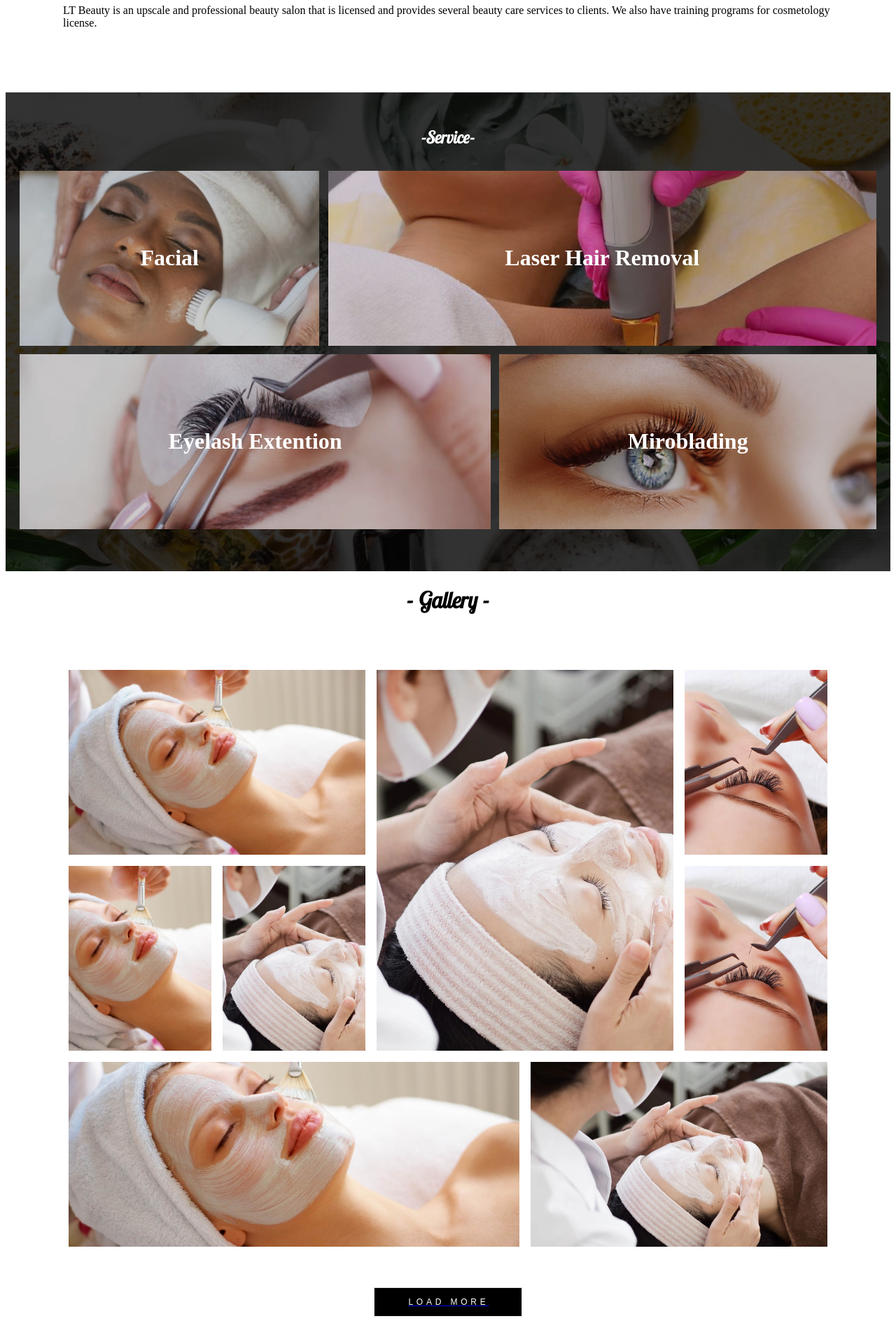
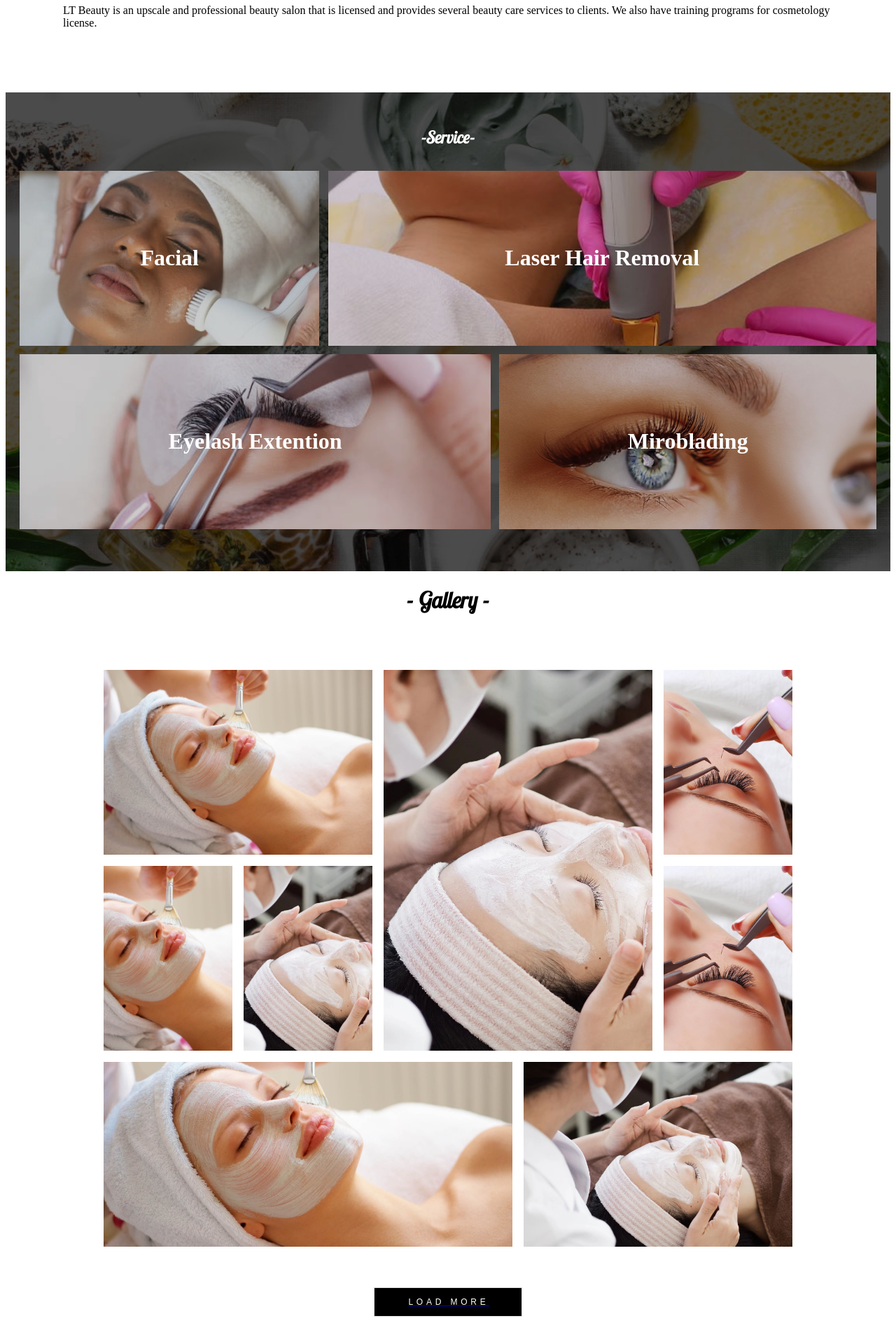
Before and after one commit to qwe82950223/lt-beauty, a Next.js app: page /Home in a window 1280 px wide. Shown: the part 1272-3192 px from the top of the page at 70% size. Built offline with nearby package versions, Linux system fonts and the light colour scheme.

Commit message:
Update Home.scss

```diff
--- a/src/pages/scss/Home.scss
+++ b/src/pages/scss/Home.scss
@@ -131,7 +131,7 @@
         left: 0;
         height: 100%;
         width: 100%;
-        background-color: rgba($color: #000000, $alpha: 0.8);
+        background-color: rgba($color: #000000, $alpha: 0.7);
     }
     .service{
         position: relative;
@@ -200,7 +200,7 @@
     .gallery{
         position: relative;
         width: 100%;
-        max-width: 1100px;
+        max-width: 1000px;
         margin: auto;
         text-align: center;
         h1{
```
